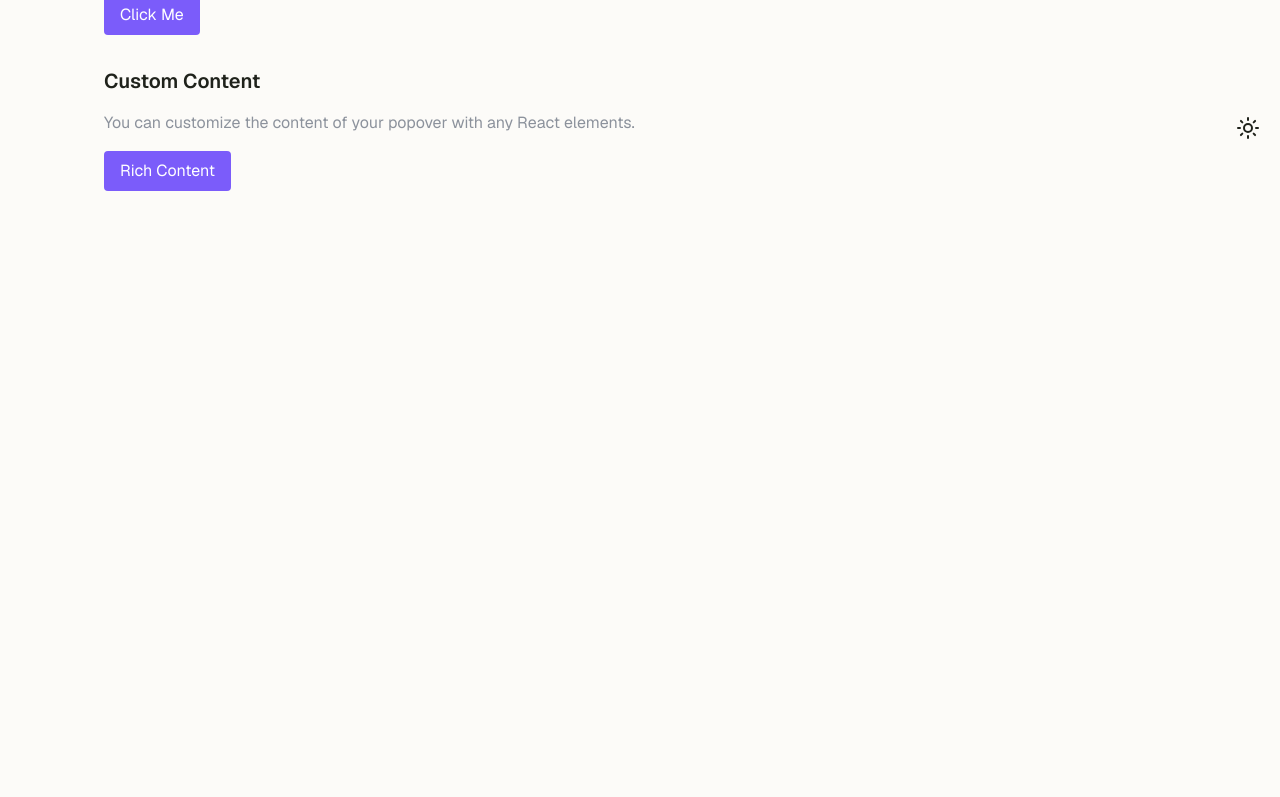
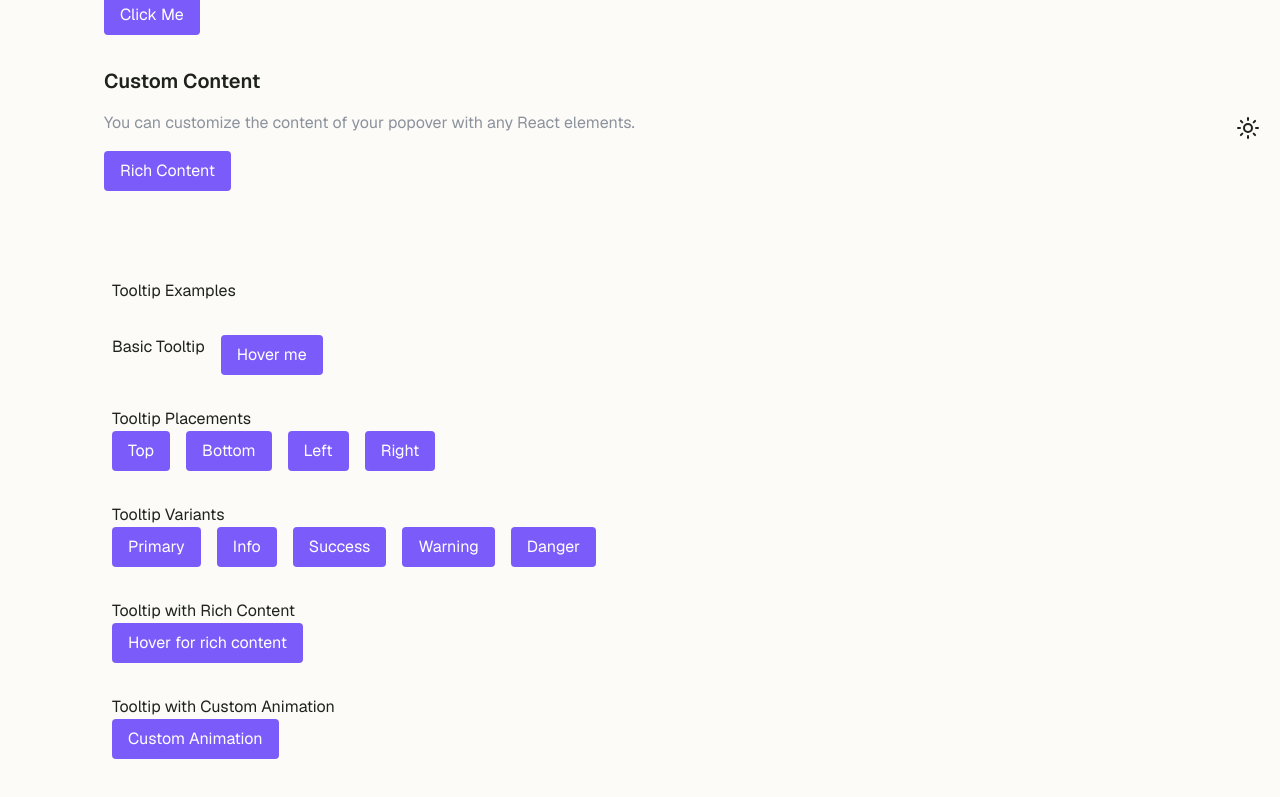
Before and after one commit to shakibdshy/react-popover-pro, a Next.js app: page / in a window 1280 px wide. Shown: the part 633-1430 px from the top of the page. Before the commit the page ends 1012 px from the top, so only its background shows below. Built offline with nearby package versions, Linux system fonts and the light colour scheme.

Commit message:
Add Tooltip component with comprehensive examples and type definitions

```diff
--- a/src/app/page.tsx
+++ b/src/app/page.tsx
@@ -1,5 +1,6 @@
 import FloatingToggle from "@/components/floating-toggle";
 import PopoverExamplesPage from "./examples/popover-examples/page";
+import { TooltipExamples } from "@/components/examples/tooltip-examples";
 
 export default function Home() {
   return (
@@ -13,6 +14,7 @@ export default function Home() {
         <FloatingToggle />
 
         <PopoverExamplesPage />
+        <TooltipExamples />
       </main>
     </div>
   );
--- /dev/null
+++ b/src/components/examples/tooltip-examples.tsx
@@ -0,0 +1,122 @@
+"use client";
+
+import React from "react";
+import { Tooltip } from "@/modules/tooltip";
+
+export const TooltipExamples = () => {
+  return (
+    <div
+      style={{
+        padding: "2rem",
+        display: "flex",
+        flexDirection: "column",
+        gap: "2rem",
+      }}
+    >
+      <h1>Tooltip Examples</h1>
+
+      <div style={{ display: "flex", gap: "1rem" }}>
+        <h2>Basic Tooltip</h2>
+        <Tooltip content="This is a basic tooltip">
+          <button className="px-4 py-2 bg-primary-500 text-white rounded hover:bg-primary-600 transition-colors">
+            Hover me
+          </button>
+        </Tooltip>
+      </div>
+
+      <div>
+        <h2>Tooltip Placements</h2>
+        <div style={{ display: "flex", gap: "1rem", flexWrap: "wrap" }}>
+          <Tooltip content="Top tooltip" placement="top">
+            <button className="px-4 py-2 bg-primary-500 text-white rounded hover:bg-primary-600 transition-colors">
+              Top
+            </button>
+          </Tooltip>
+
+          <Tooltip content="Bottom tooltip" placement="bottom">
+            <button className="px-4 py-2 bg-primary-500 text-white rounded hover:bg-primary-600 transition-colors">
+              Bottom
+            </button>
+          </Tooltip>
+
+          <Tooltip content="Left tooltip" placement="left">
+            <button className="px-4 py-2 bg-primary-500 text-white rounded hover:bg-primary-600 transition-colors">
+              Left
+            </button>
+          </Tooltip>
+
+          <Tooltip content="Right tooltip" placement="right">
+            <button className="px-4 py-2 bg-primary-500 text-white rounded hover:bg-primary-600 transition-colors">
+              Right
+            </button>
+          </Tooltip>
+        </div>
+      </div>
+
+      <div>
+        <h2>Tooltip Variants</h2>
+        <div style={{ display: "flex", gap: "1rem", flexWrap: "wrap" }}>
+          <Tooltip content="Primary tooltip" variant="primary">
+            <button className="px-4 py-2 bg-primary-500 text-white rounded hover:bg-primary-600 transition-colors">
+              Primary
+            </button>
+          </Tooltip>
+
+          <Tooltip content="Info tooltip" variant="info">
+            <button className="px-4 py-2 bg-primary-500 text-white rounded hover:bg-primary-600 transition-colors">
+              Info
+            </button>
+          </Tooltip>
+
+          <Tooltip content="Success tooltip" variant="success">
+            <button className="px-4 py-2 bg-primary-500 text-white rounded hover:bg-primary-600 transition-colors">
+              Success
+            </button>
+          </Tooltip>
+
+          <Tooltip content="Warning tooltip" variant="warning">
+            <button className="px-4 py-2 bg-primary-500 text-white rounded hover:bg-primary-600 transition-colors">
+              Warning
+            </button>
+          </Tooltip>
+
+          <Tooltip content="Danger tooltip" variant="danger">
+            <button className="px-4 py-2 bg-primary-500 text-white rounded hover:bg-primary-600 transition-colors">
+              Danger
+            </button>
+          </Tooltip>
+        </div>
+      </div>
+
+      <div>
+        <h2>Tooltip with Rich Content</h2>
+        <Tooltip
+          content={
+            <div>
+              <h3 style={{ margin: "0 0 0.5rem 0" }}>Rich Content</h3>
+              <p style={{ margin: "0" }}>This tooltip has rich HTML content</p>
+            </div>
+          }
+          maxWidth={300}
+        >
+          <button className="px-4 py-2 bg-primary-500 text-white rounded hover:bg-primary-600 transition-colors">
+            Hover for rich content
+          </button>
+        </Tooltip>
+      </div>
+
+      <div>
+        <h2>Tooltip with Custom Animation</h2>
+        <Tooltip
+          content="This tooltip has a custom animation"
+          animationEffect="scale"
+          animationDuration={300}
+        >
+          <button className="px-4 py-2 bg-primary-500 text-white rounded hover:bg-primary-600 transition-colors">
+            Custom Animation
+          </button>
+        </Tooltip>
+      </div>
+    </div>
+  );
+};
--- /dev/null
+++ b/src/modules/tooltip/index.ts
@@ -0,0 +1,2 @@
+export { Tooltip } from './tooltip';
+export type { TooltipProps } from './tooltip-types';
--- /dev/null
+++ b/src/modules/tooltip/tooltip-types.ts
@@ -0,0 +1,50 @@
+import { ReactNode } from 'react';
+import {
+  PopoverPlacement,
+  AnimationEffect,
+  VirtualElement,
+  Middleware
+} from '../popover/popover-types';
+
+export interface TooltipProps {
+  children: ReactNode;
+  content: ReactNode;
+  placement?: PopoverPlacement;
+  offset?: number;
+  defaultOpen?: boolean;
+  open?: boolean;
+  onOpenChange?: (isOpen: boolean) => void;
+  id?: string;
+  role?: string;
+  'aria-label'?: string;
+  animate?: boolean;
+  animationDuration?: number;
+  animationTiming?: string;
+  animationEffect?: AnimationEffect;
+  onOpen?: () => void;
+  onClose?: () => void;
+  virtualRef?: VirtualElement;
+  middleware?: Middleware[];
+  autoFocus?: boolean;
+  returnFocus?: boolean;
+  openDelay?: number;
+  closeDelay?: number;
+  portalTarget?: HTMLElement;
+  portal?: boolean;
+  arrow?: boolean;
+  variant?: 'primary' | 'info' | 'success' | 'warning' | 'danger';
+  /**
+   * Whether to automatically adjust placement to fit in viewport.
+   * Set to false to strictly follow the specified placement.
+   * @default false
+   */
+  autoPlacement?: boolean;
+  /**
+   * Whether to flip placement when there's no space in specified direction.
+   * Set to false to strictly follow the specified placement.
+   * @default false
+   */
+  flip?: boolean;
+  maxWidth?: number | string;
+  className?: string;
+}
--- /dev/null
+++ b/src/modules/tooltip/tooltip.tsx
@@ -0,0 +1,80 @@
+"use client";
+
+import React from "react";
+import { Popover, PopoverContent, PopoverTrigger } from "../popover";
+import { TooltipProps } from "./tooltip-types";
+
+export const Tooltip: React.FC<TooltipProps> = ({
+  children,
+  content,
+  placement = "top",
+  offset = 8,
+  defaultOpen = false,
+  open,
+  onOpenChange,
+  role = "tooltip",
+  "aria-label": ariaLabel,
+  animate = true,
+  animationDuration = 200,
+  animationTiming = "ease",
+  animationEffect = "fade",
+  onOpen,
+  onClose,
+  virtualRef,
+  autoFocus = false,
+  returnFocus = true,
+  openDelay = 200,
+  closeDelay = 150,
+  portalTarget,
+  portal = true,
+  arrow = true,
+  variant = "primary",
+  autoPlacement = true,
+  flip = false,
+  maxWidth = 250,
+  className,
+}) => {
+  return (
+    <Popover
+      placement={placement}
+      offset={offset}
+      defaultOpen={defaultOpen}
+      open={open}
+      onOpenChange={onOpenChange}
+      virtualRef={virtualRef}
+      role={role}
+      aria-label={ariaLabel}
+      animate={animate}
+      animationDuration={animationDuration}
+      animationTiming={animationTiming}
+      animationEffect={animationEffect}
+      onOpen={onOpen}
+      onClose={onClose}
+      autoFocus={autoFocus}
+      returnFocus={returnFocus}
+      triggerMode="hover"
+      openDelay={openDelay}
+      closeDelay={closeDelay}
+      portalTarget={portalTarget}
+      portal={portal}
+      arrow={arrow}
+      variant={variant}
+      autoPlacement={autoPlacement}
+      flip={flip}
+    >
+      <PopoverTrigger asChild>
+        {React.isValidElement(children) ? children : <span>{children}</span>}
+      </PopoverTrigger>
+      <PopoverContent
+        className={`tooltip-content ${className || ''}`}
+        maxWidth={maxWidth}
+        aria-label={ariaLabel}
+        role={role}
+        arrow={arrow}
+        variant={variant}
+      >
+        {typeof content === 'string' ? <div>{content}</div> : content}
+      </PopoverContent>
+    </Popover>
+  );
+};
```
